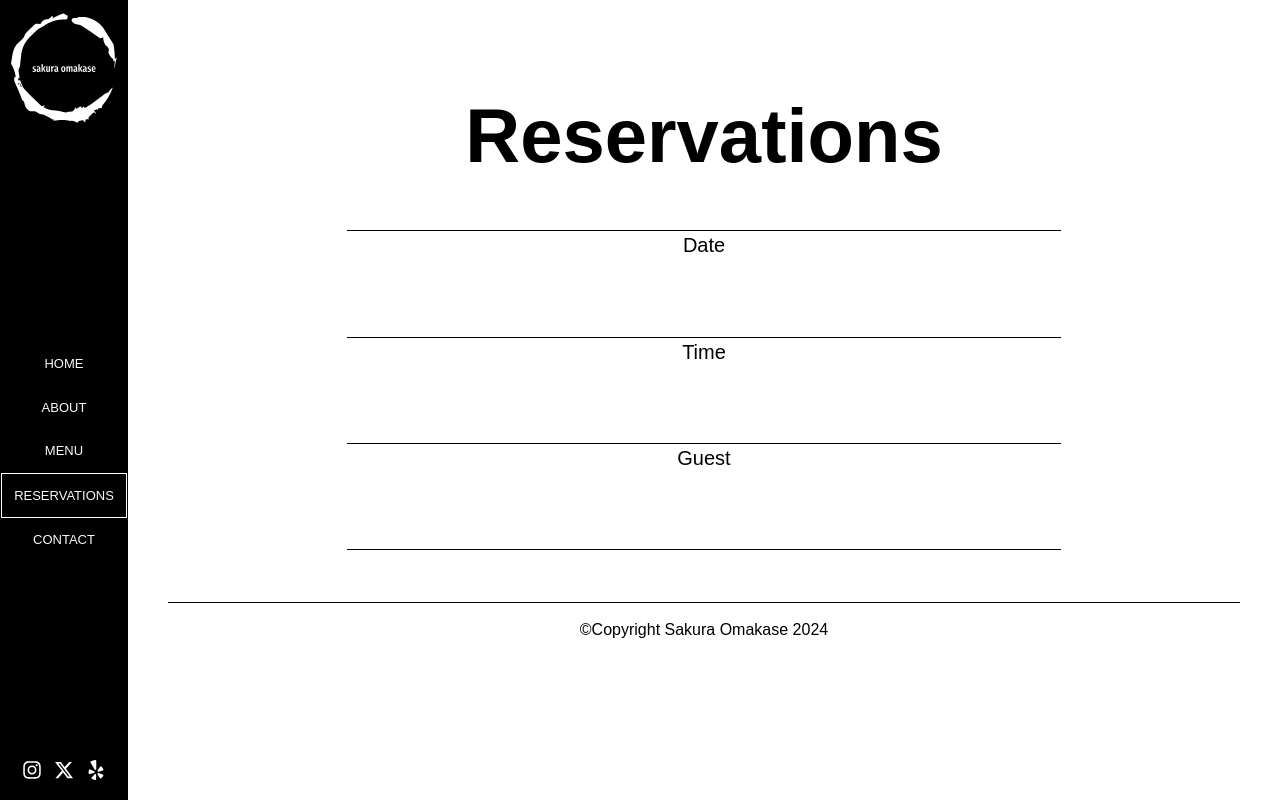
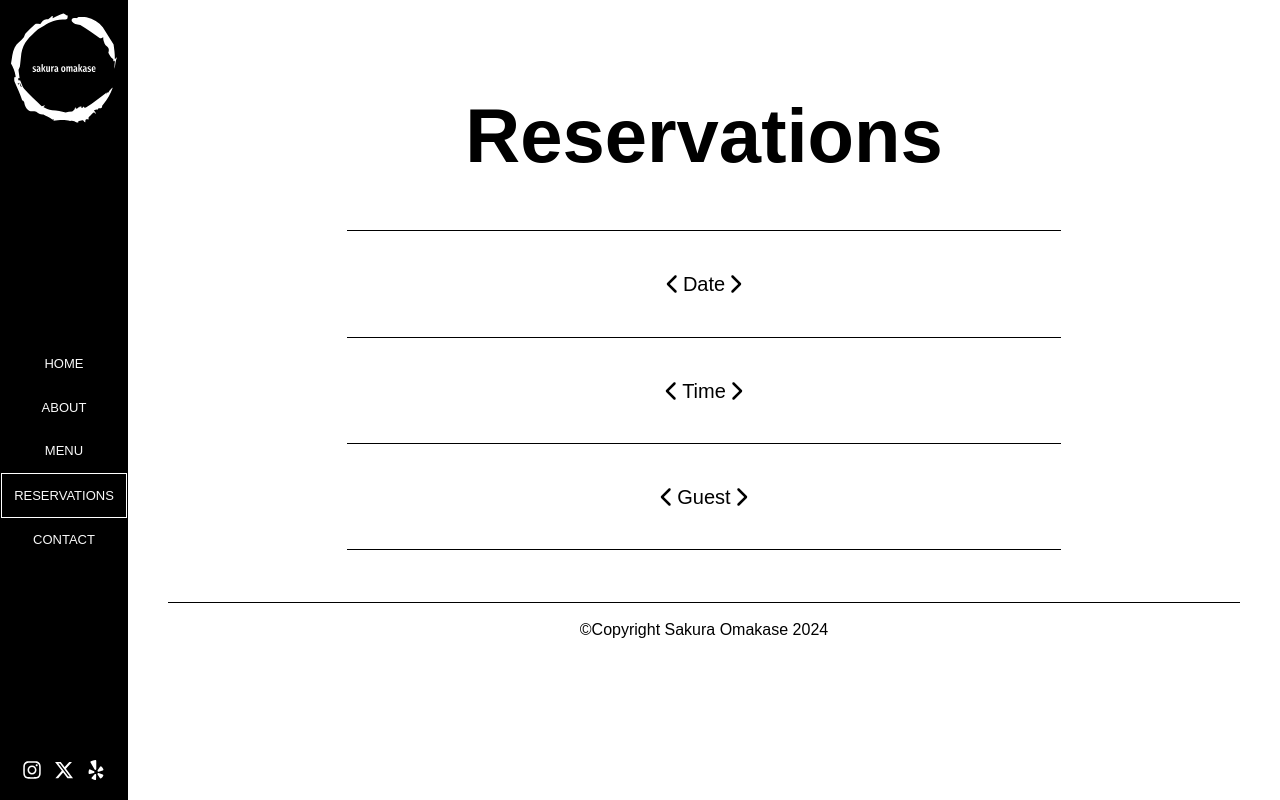
Before and after one commit to avan3/sakura_omakase, a React (Vite) app: page /sakura_omakase/reservations in a window 1280 px wide. Built offline with nearby package versions, Linux system fonts and the light colour scheme; a web font is replaced by a local one.

Commit message:
added fontawesome package for chevron icons in input component

```diff
--- a/package.json
+++ b/package.json
@@ -13,6 +13,7 @@
   },
   "dependencies": {
     "@fortawesome/free-brands-svg-icons": "^6.5.2",
+    "@fortawesome/free-solid-svg-icons": "^6.5.2",
     "@fortawesome/react-fontawesome": "^0.2.0",
     "react": "^18.2.0",
     "react-dom": "^18.2.0",
--- a/src/components/Input.tsx
+++ b/src/components/Input.tsx
@@ -1,4 +1,9 @@
 import { InputHTMLAttributes, ReactNode } from "react";
+import { FontAwesomeIcon } from "@fortawesome/react-fontawesome";
+import {
+  faChevronLeft,
+  faChevronRight,
+} from "@fortawesome/free-solid-svg-icons";
 
 interface InputProps extends InputHTMLAttributes<HTMLInputElement> {
   children?: ReactNode;
@@ -6,9 +11,21 @@ interface InputProps extends InputHTMLAttributes<HTMLInputElement> {
 
 export const Input = ({ name, children }: InputProps) => {
   return (
-    <div className="basis-1/3 w-full">
-      {name}
-      {children}
+    <div className="basis-1/3 w-full flex justify-center items-center">
+      <div className="basis-2/3 flex justify-center items-center">
+        <FontAwesomeIcon
+          icon={faChevronLeft}
+          className="w-5 h-5 xl:w-6 xl:h-6 xxl:w-7 xxl:h-7 xxxl:w-8 xxxl:h-8"
+        />
+        <div className="flex flex-col justify-center items-center">
+          {name}
+          {children}
+        </div>
+        <FontAwesomeIcon
+          icon={faChevronRight}
+          className="w-5 h-5 xl:w-6 xl:h-6 xxl:w-7 xxl:h-7 xxxl:w-8 xxxl:h-8"
+        />
+      </div>
     </div>
   );
 };
```
Also changed, not shown: 1 other file (tests, documents, lock files or other folders).
